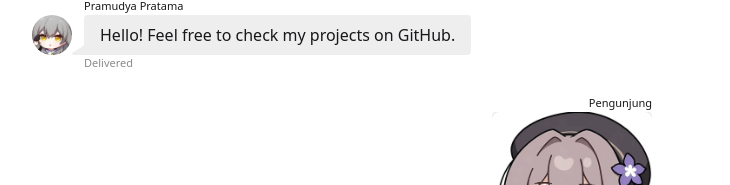
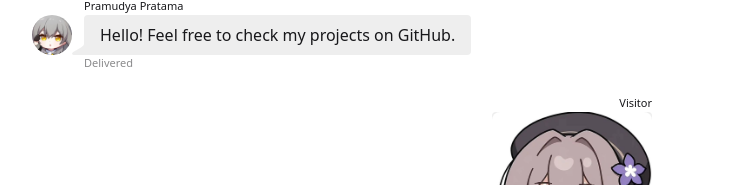
Before and after one commit to pramudyapratama203/svelte-project-01, a SvelteKit app: page / in a window 1280 px wide. Shown: the part 610-795 px from the top of the page, without its empty margins (272-1002 px from the left). Built offline with nearby package versions, Linux system fonts and the light colour scheme.

Commit message:
Update +page.svelte

```diff
--- a/src/routes/+page.svelte
+++ b/src/routes/+page.svelte
@@ -132,7 +132,7 @@
               </div>
             </div>
             <div class="chat-header">
-              Pengunjung
+              Visitor
             </div>
             <div class="chat-bubble p-0">
                 <img src="stiker.jpg" alt="Stiker Jempol" class="rounded-lg max-w-32 sm:max-w-40" />
```
